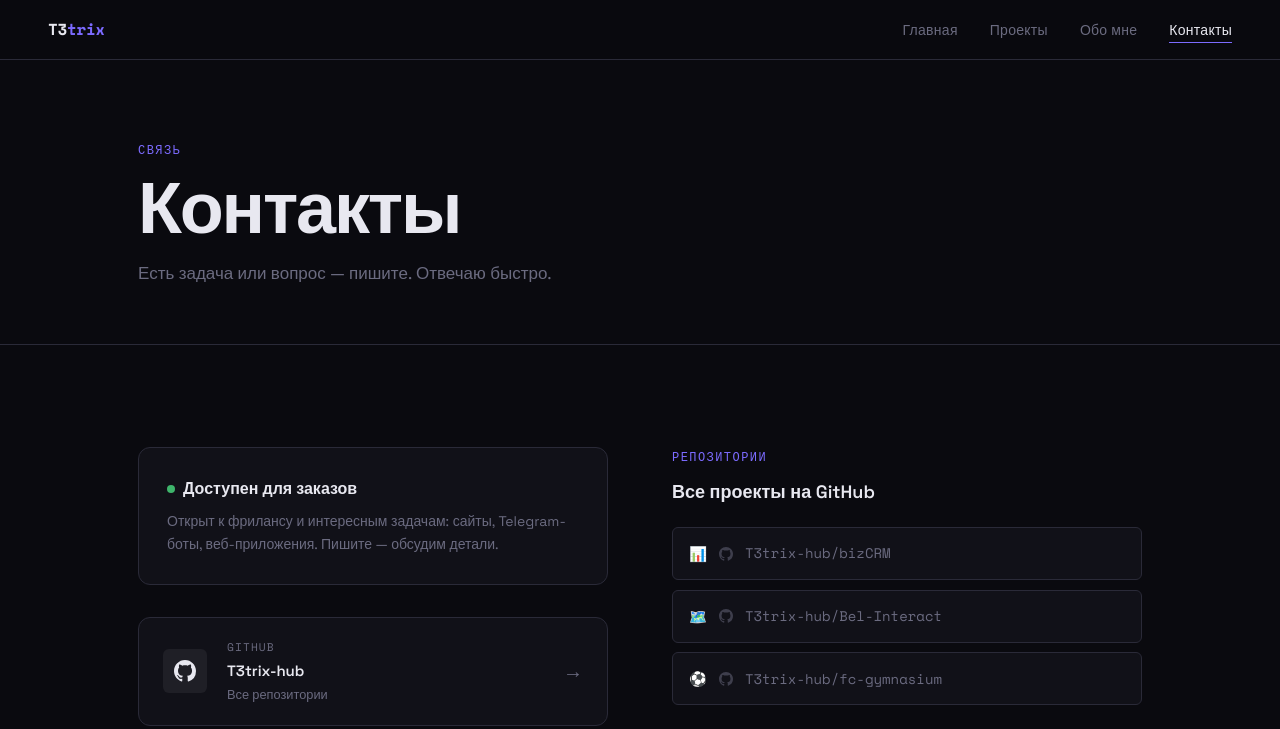
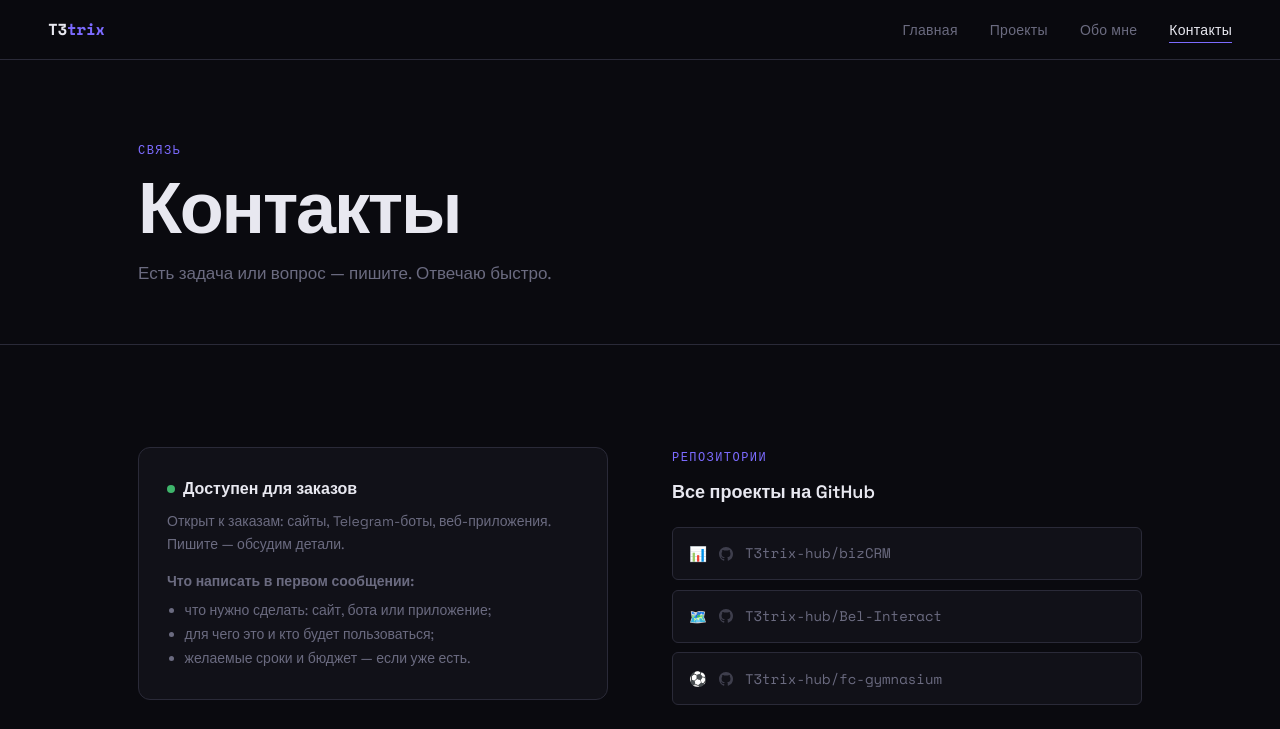
Before and after one commit to T3trix-hub/t3trix-portfolio, a plain HTML site: page contact.html in a window 1280 px wide. Shown: the top 729 px of the page. Drawn offline with nearby package versions, Linux system fonts and the light colour scheme.

Commit message:
Update contact.html

```diff
--- a/contact.html
+++ b/contact.html
@@ -204,7 +204,13 @@
               <span class="availability-dot"></span>
               Доступен для заказов
             </div>
-            <p>Открыт к фрилансу и интересным задачам: сайты, Telegram-боты, веб-приложения. Пишите — обсудим детали.</p>
+            <p>Открыт к заказам: сайты, Telegram-боты, веб-приложения. Пишите — обсудим детали.</p>
+            <p style="margin-top:0.875rem;font-weight:600">Что написать в первом сообщении:</p>
+            <ul style="margin:0.4rem 0 0 1.1rem;color:var(--muted);font-size:0.875rem;line-height:1.7">
+              <li>что нужно сделать: сайт, бота или приложение;</li>
+              <li>для чего это и кто будет пользоваться;</li>
+              <li>желаемые сроки и бюджет — если уже есть.</li>
+            </ul>
           </div>
 
           <div class="contact-links">
```
